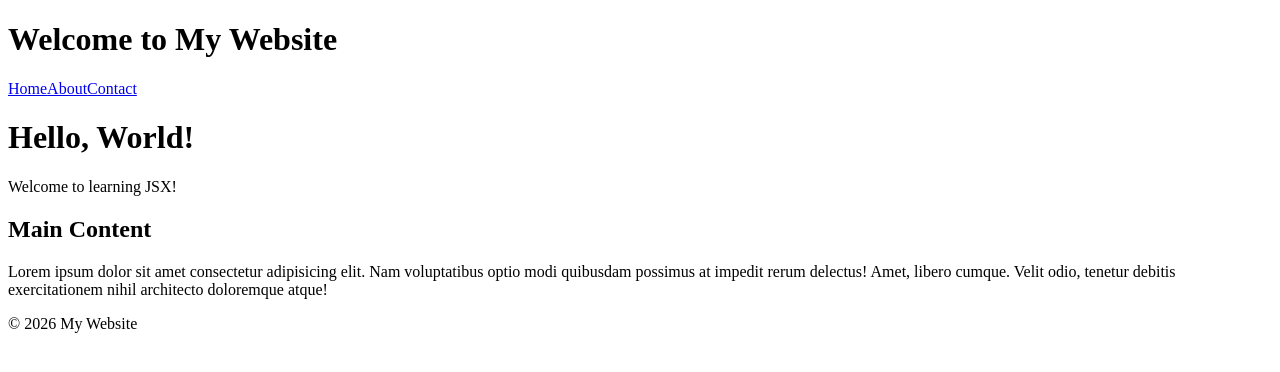
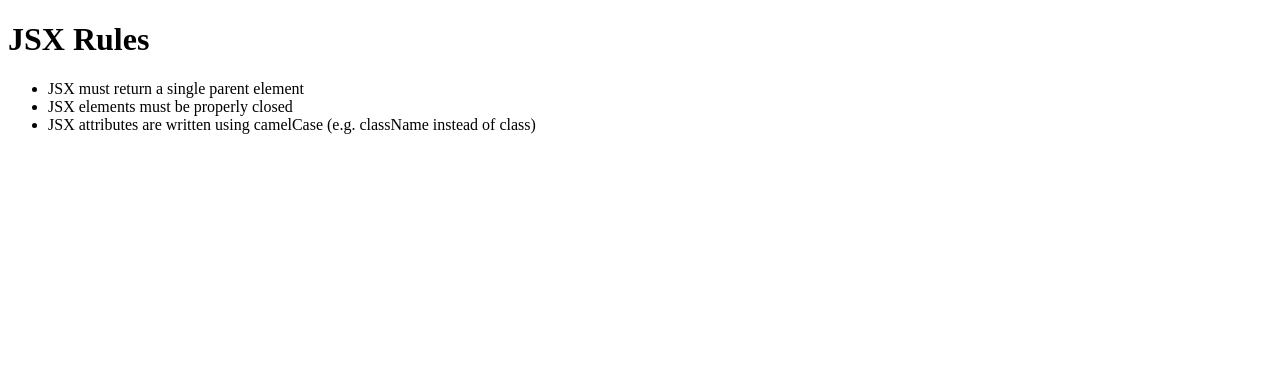
Before and after one commit to Muhammad-Zohaib-42/react-monster-master-class, a React (Vite) app in the folder intro/: page / in a window 1280 px wide. Shown: the top 372 px of the page. Built offline with nearby package versions, Linux system fonts and the light colour scheme.

Commit message:
learn jsx rules and create a jsx rules component write all rules and render component to show on screen

```diff
--- a/intro/src/App.jsx
+++ b/intro/src/App.jsx
@@ -1,13 +1,7 @@
-import Footer from "./components/Footer"
-import Header from "./components/Header"
-import MainContent from "./components/MainContent"
+import JSXRules from "./components/JSXRules"
 
 const App = () => {
-  return <>
-    <Header />
-    <MainContent />
-    <Footer />
-  </>
+  return <JSXRules />
 }
 
 export default App
--- /dev/null
+++ b/intro/src/components/JSXRules.jsx
@@ -0,0 +1,16 @@
+import React from 'react'
+
+const JSXRules = () => {
+  return (
+    <div>
+        <h1>JSX Rules</h1>
+        <ul>
+            <li>JSX must return a single parent element</li>
+            <li>JSX elements must be properly closed</li>
+            <li>JSX attributes are written using camelCase (e.g. className instead of class)</li>
+        </ul>
+    </div>
+  )
+}
+
+export default JSXRules
```
